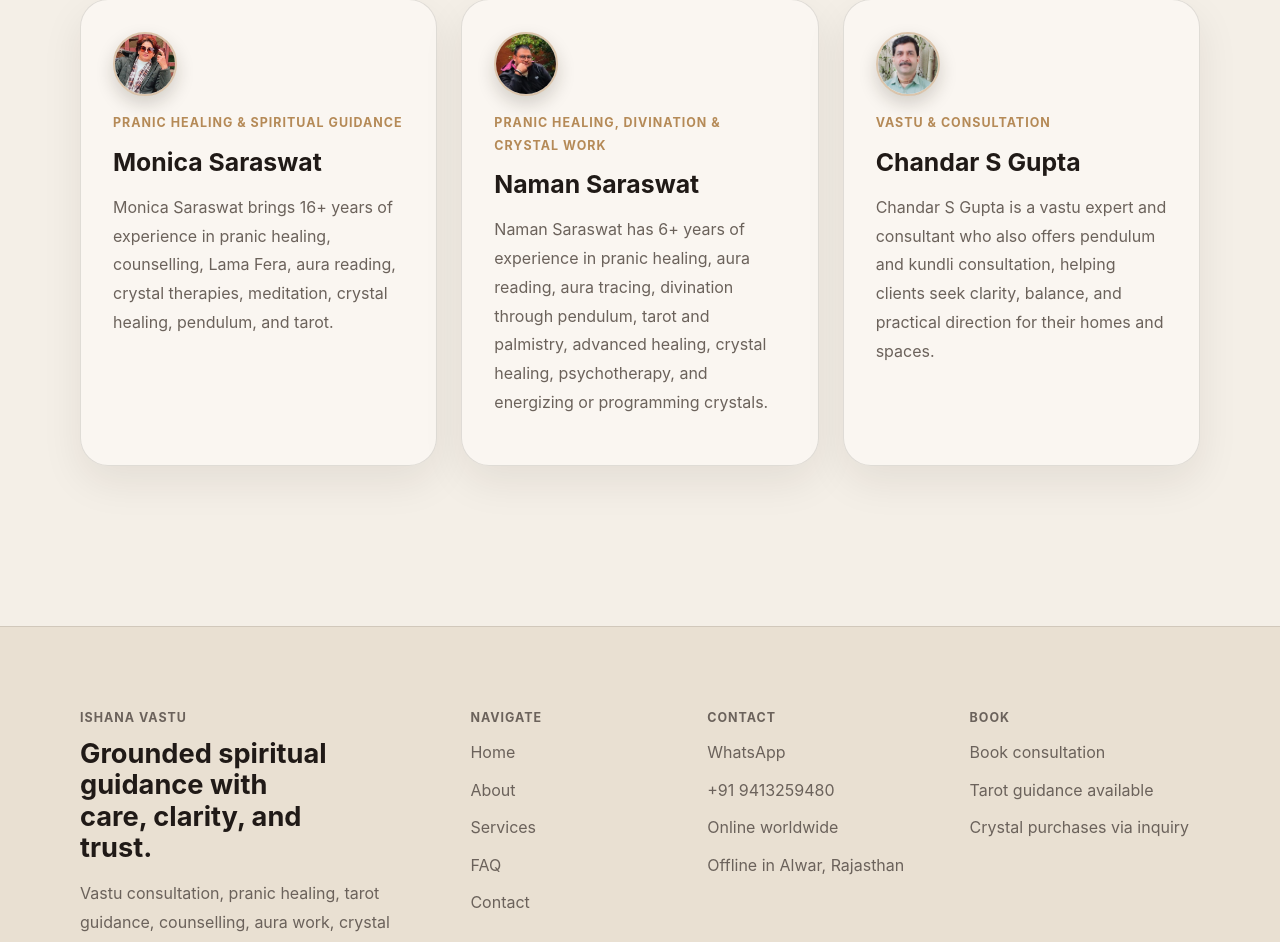
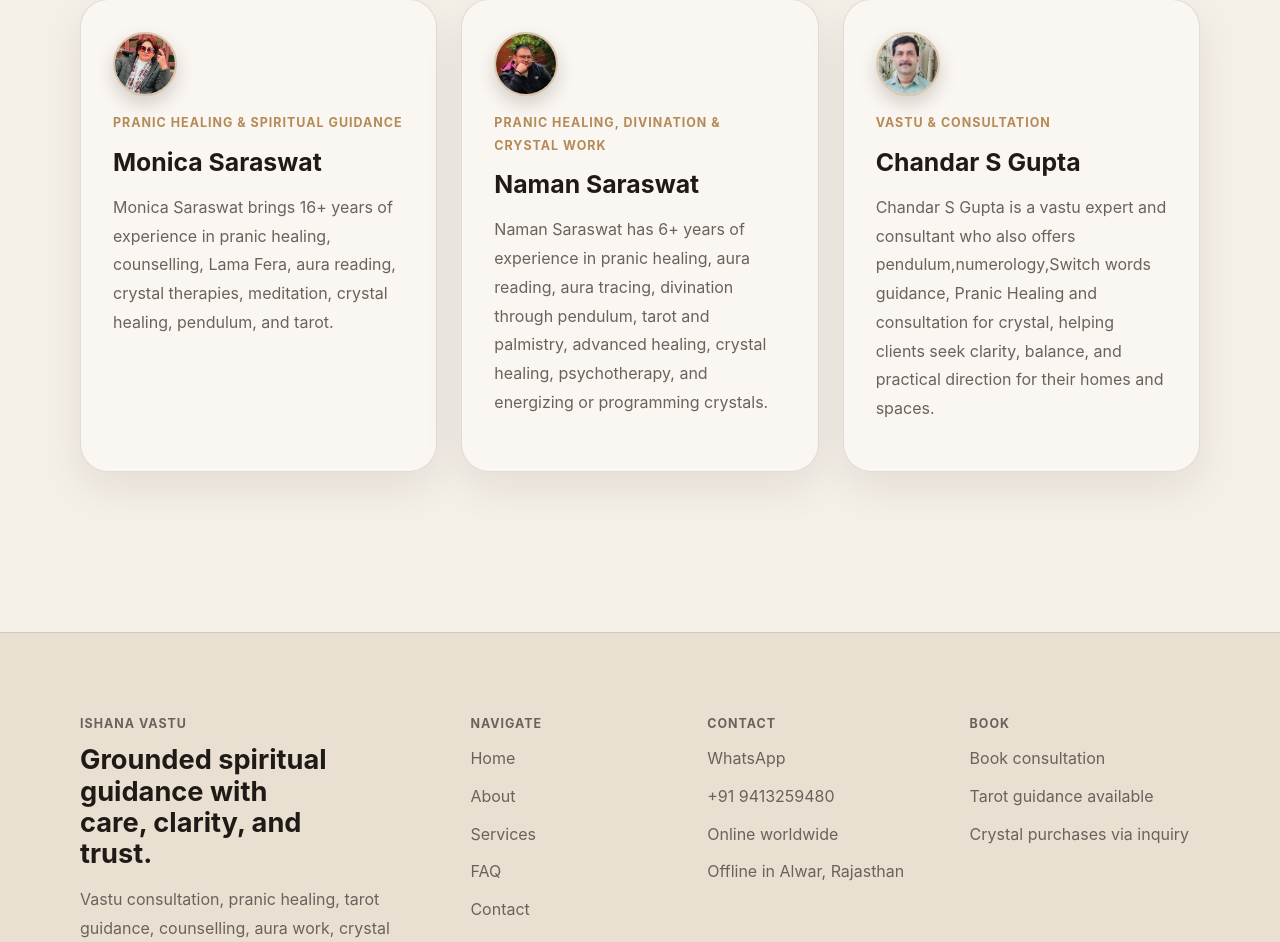
Before and after one commit to KumarManuSaraswat/ishana-vastu, a React (Vite) app: page /about in a window 1280 px wide. Shown: the part 1372-2314 px from the top of the page. Built offline with nearby package versions, Linux system fonts and the light colour scheme.

Commit message:
Team cards edited

```diff
--- a/src/components/Team.jsx
+++ b/src/components/Team.jsx
@@ -75,7 +75,7 @@ function Team() {
             <h3>Chandar S Gupta</h3>
             <p>
               Chandar S Gupta is a vastu expert and consultant who also offers
-              pendulum and kundli consultation, helping clients seek clarity,
+              pendulum,numerology,Switch words guidance, Pranic Healing and consultation for crystal, helping clients seek clarity,
               balance, and practical direction for their homes and spaces.
             </p>
           </motion.article>
```
